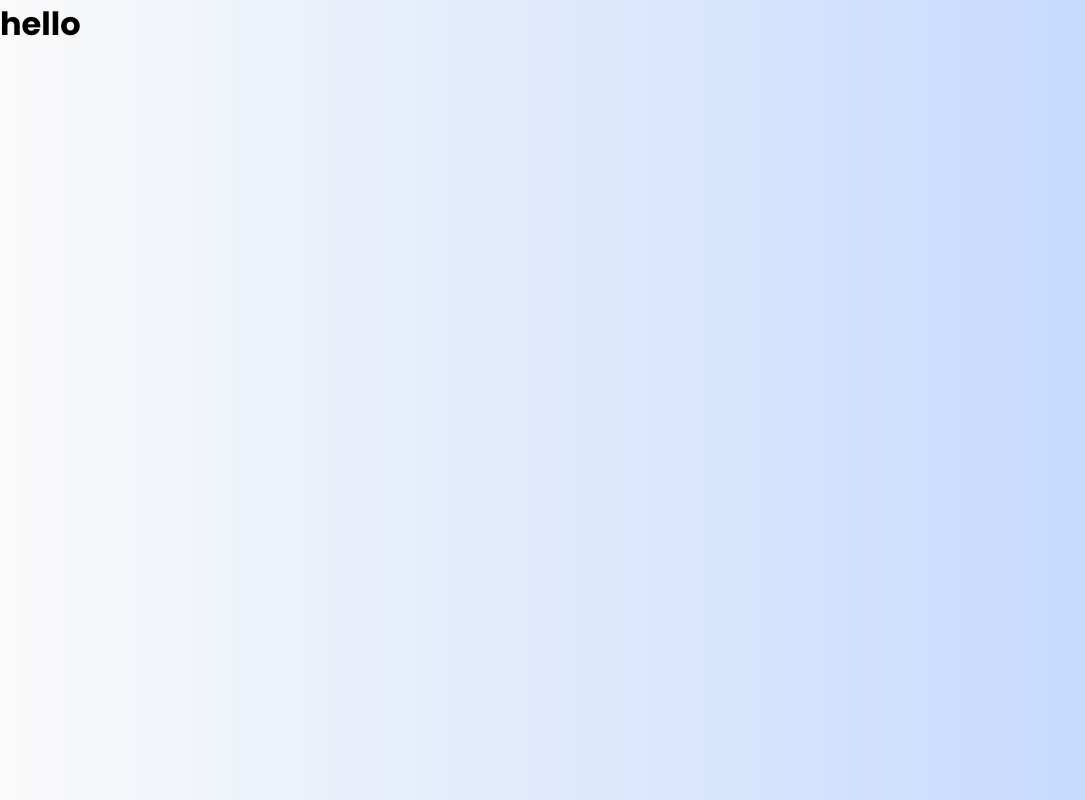
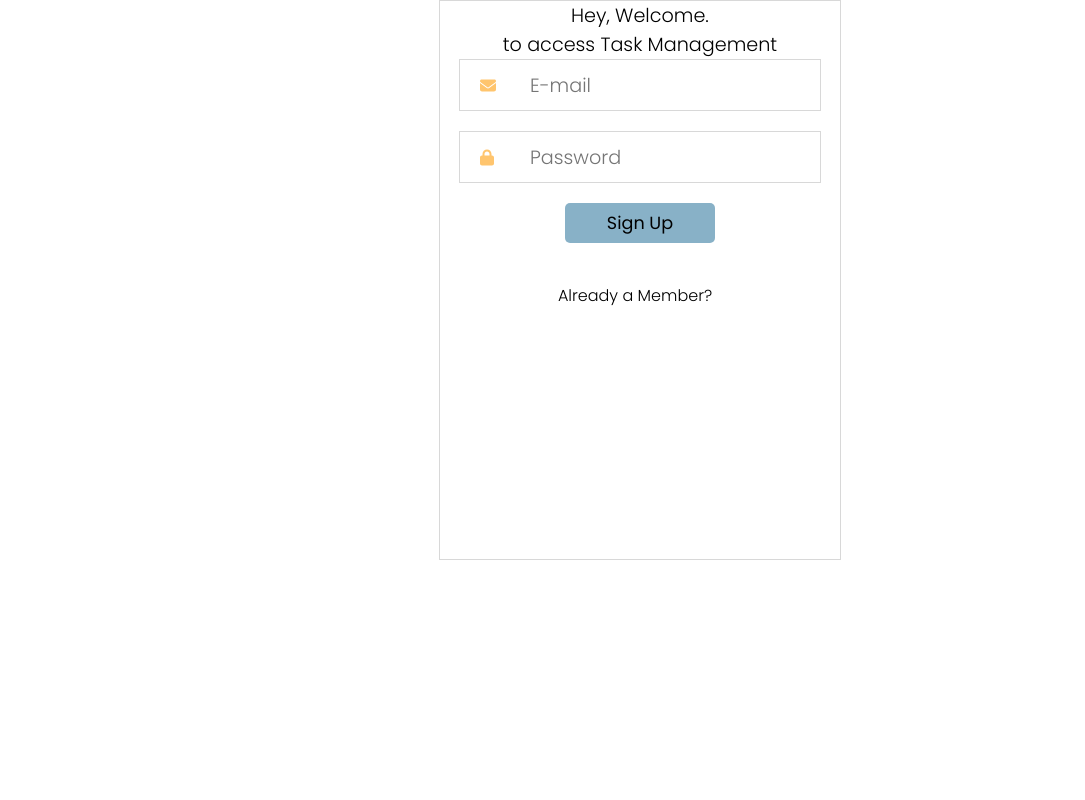
Before and after one commit to Tomohiro-Akinaga/TaskManagement-App-React.js, a React (Create React App) app: page /signup in a window 1280 px wide. Shown: the whole page, without its empty margins (0-1085 px from the left). Built offline with nearby package versions, Linux system fonts and the light colour scheme.

Commit message:
set react router

```diff
--- a/src/App.jsx
+++ b/src/App.jsx
@@ -1,7 +1,14 @@
+import { BrowserRouter, Routes, Route, } from "react-router-dom";
+import SignUp from "./components/SignUp/SignUp.jsx";
+
 function App() {
     return (
         <>
-            <h1>hello</h1>
+            <BrowserRouter>
+                <Routes>
+                    <Route path="signup" element={<SignUp />} />
+                </Routes>
+            </BrowserRouter>
         </>
     );
 }
--- a/src/components/Header/Header.jsx
+++ b/src/components/Header/Header.jsx
@@ -1,7 +1,7 @@
 export default function Header() {
     return (
         <>
-            <h1>Hello!</h1>
+            <h1>I am Header</h1>
         </>
     );
 }
--- a/src/index.scss
+++ b/src/index.scss
@@ -6,6 +6,6 @@
     font-family: "Poppins";
 }
 
-body {
-    background-image: linear-gradient(to right, rgba(240, 240, 240, 0.344), rgba(83, 146, 255, 0.386));
-}
+// body {
+//     background-image: linear-gradient(to right, rgba(240, 240, 240, 0.344), rgba(83, 146, 255, 0.386));
+// }
```
